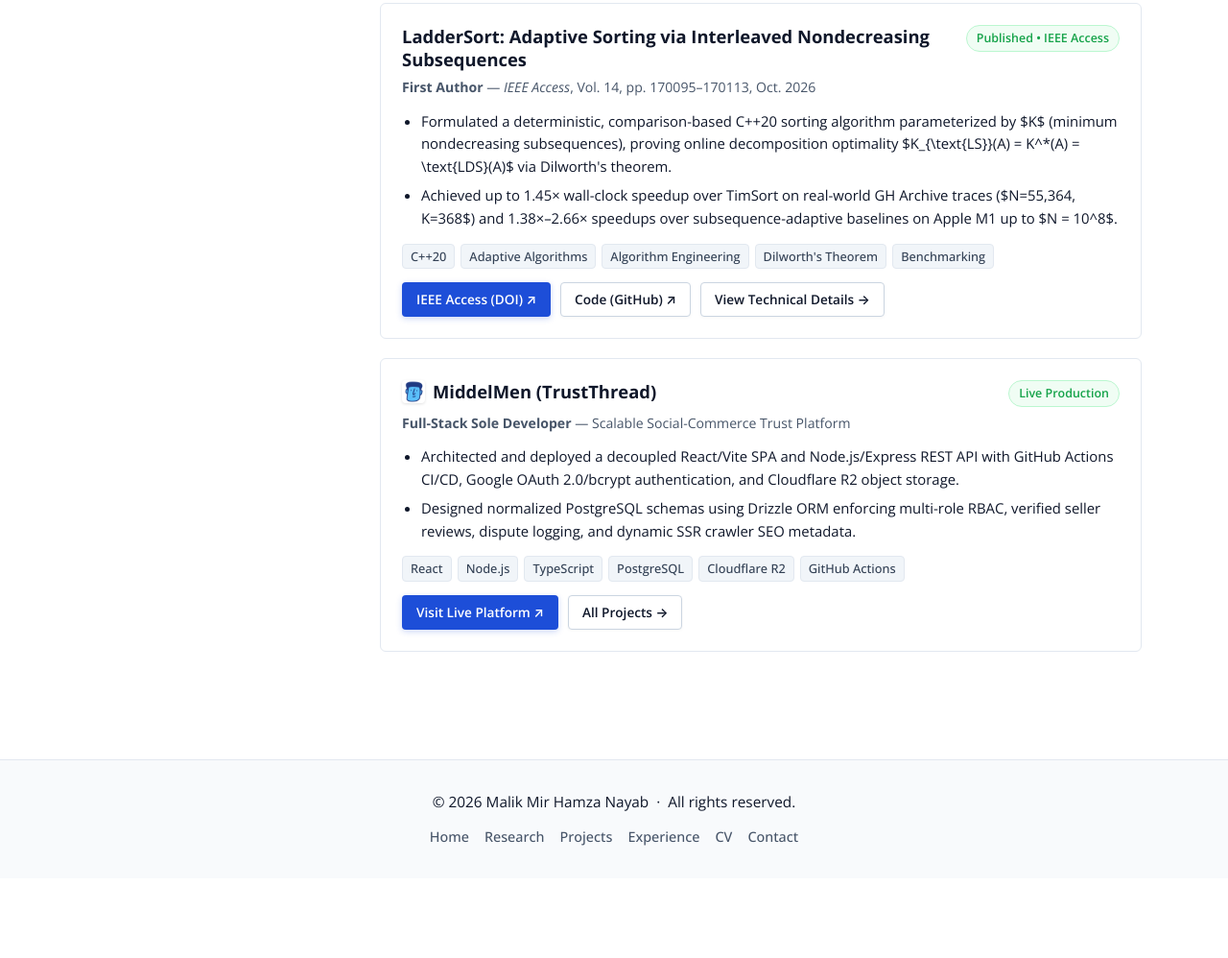
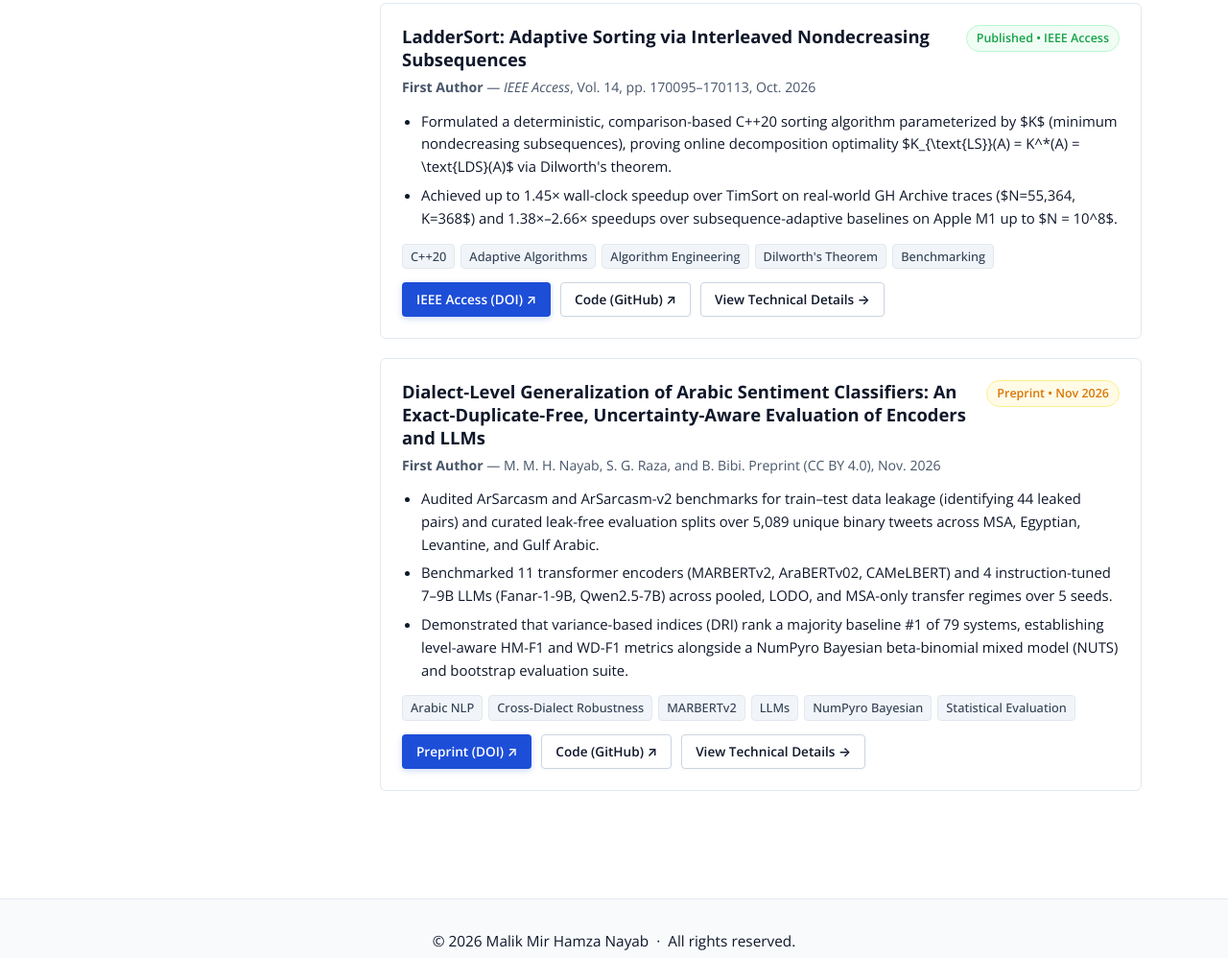
Before and after one commit to Hamza-Nayab/hamza-nayab.github.io, a plain HTML site: page index.html in a window 1280 px wide. Shown: the part 1341-2339 px from the top of the page at 96% size. Before the commit the page ends 2256 px from the top, so only its background shows below. Drawn offline with nearby package versions, Linux system fonts and the light colour scheme.

Commit message:
Add LadderSort publication link to sidebar and feature Arabic NLP research paper in homepage highlights

```diff
--- a/index.html
+++ b/index.html
@@ -127,6 +127,15 @@
 
         <!-- Social & Direct Link Icons -->
         <div class="theme-contact-social-links">
+          <div class="theme-contact-social-link">
+            <div class="theme-contact-social-link-icon">
+              <svg viewBox="0 0 24 24"><path d="M14 2H6c-1.1 0-1.99.9-1.99 2L4 20c0 1.1.89 2 1.99 2H18c1.1 0 2-.9 2-2V8l-6-6zm2 16H8v-2h8v2zm0-4H8v-2h8v2zm-3-5V3.5L18.5 9H13z"/></svg>
+            </div>
+            <div class="theme-contact-social-link-text">
+              <a href="https://doi.org/10.1109/ACCESS.2026.3748456" target="_blank" rel="noopener noreferrer">LadderSort (IEEE Access)</a>
+            </div>
+          </div>
+
           <div class="theme-contact-social-link">
             <div class="theme-contact-social-link-icon">
               <svg viewBox="0 0 24 24"><path d="M19 3H5c-1.1 0-2 .9-2 2v14c0 1.1.9 2 2 2h14c1.1 0 2-.9 2-2V5c0-1.1-.9-2-2-2zm-5 14H7v-2h7v2zm3-4H7v-2h10v2zm0-4H7V7h10v2z"/></svg>
@@ -272,30 +281,29 @@
 
           <article class="academic-card">
             <div class="card-header-line">
-              <h3 class="card-title" style="display: flex; align-items: center; gap: 8px; flex-wrap: wrap;">
-                <img src="assets/img/middelmen_logo.png" alt="MiddelMen Logo" style="height: 24px; width: 24px; border-radius: 4px; object-fit: contain; box-shadow: 0 1px 3px rgba(0,0,0,0.12);">
-                <a href="https://middelmen.com" target="_blank" rel="noopener noreferrer">MiddelMen (TrustThread)</a>
-              </h3>
-              <span class="card-status-badge live">Live Production</span>
+              <h3 class="card-title">Dialect-Level Generalization of Arabic Sentiment Classifiers: An Exact-Duplicate-Free, Uncertainty-Aware Evaluation of Encoders and LLMs</h3>
+              <span class="card-status-badge review">Preprint &bull; Nov 2026</span>
             </div>
             <div class="card-meta-line">
-              <strong>Full-Stack Sole Developer</strong> &mdash; Scalable Social-Commerce Trust Platform
+              <strong>First Author</strong> &mdash; M. M. H. Nayab, S. G. Raza, and B. Bibi. Preprint (CC BY 4.0), Nov. 2026
             </div>
             <ul class="card-bullets">
-              <li>Architected and deployed a decoupled React/Vite SPA and Node.js/Express REST API with GitHub Actions CI/CD, Google OAuth 2.0/bcrypt authentication, and Cloudflare R2 object storage.</li>
-              <li>Designed normalized PostgreSQL schemas using Drizzle ORM enforcing multi-role RBAC, verified seller reviews, dispute logging, and dynamic SSR crawler SEO metadata.</li>
+              <li>Audited ArSarcasm and ArSarcasm-v2 benchmarks for train&ndash;test data leakage (identifying 44 leaked pairs) and curated leak-free evaluation splits over 5,089 unique binary tweets across MSA, Egyptian, Levantine, and Gulf Arabic.</li>
+              <li>Benchmarked 11 transformer encoders (MARBERTv2, AraBERTv02, CAMeLBERT) and 4 instruction-tuned 7&ndash;9B LLMs (Fanar-1-9B, Qwen2.5-7B) across pooled, LODO, and MSA-only transfer regimes over 5 seeds.</li>
+              <li>Demonstrated that variance-based indices (DRI) rank a majority baseline #1 of 79 systems, establishing level-aware HM-F1 and WD-F1 metrics alongside a NumPyro Bayesian beta-binomial mixed model (NUTS) and bootstrap evaluation suite.</li>
             </ul>
             <div class="card-tags">
-              <span class="tag">React</span>
-              <span class="tag">Node.js</span>
-              <span class="tag">TypeScript</span>
-              <span class="tag">PostgreSQL</span>
-              <span class="tag">Cloudflare R2</span>
-              <span class="tag">GitHub Actions</span>
+              <span class="tag">Arabic NLP</span>
+              <span class="tag">Cross-Dialect Robustness</span>
+              <span class="tag">MARBERTv2</span>
+              <span class="tag">LLMs</span>
+              <span class="tag">NumPyro Bayesian</span>
+              <span class="tag">Statistical Evaluation</span>
             </div>
             <div style="display: flex; gap: 10px; flex-wrap: wrap;">
-              <a href="https://middelmen.com" target="_blank" rel="noopener noreferrer" class="theme-btn" style="font-size: 0.85rem; padding: 6px 14px;">Visit Live Platform &nearr;</a>
-              <a href="projects.html" class="theme-btn theme-btn-secondary" style="font-size: 0.85rem; padding: 6px 14px;">All Projects &rarr;</a>
+              <a href="https://doi.org/10.5281/zenodo.24326845" target="_blank" rel="noopener noreferrer" class="theme-btn" style="font-size: 0.85rem; padding: 6px 14px;">Preprint (DOI) &nearr;</a>
+              <a href="https://github.com/Hamza-Nayab/arabic-dialect-robustness" target="_blank" rel="noopener noreferrer" class="theme-btn theme-btn-secondary" style="font-size: 0.85rem; padding: 6px 14px;">Code (GitHub) &nearr;</a>
+              <a href="research.html#arabic-sentiment" class="theme-btn theme-btn-secondary" style="font-size: 0.85rem; padding: 6px 14px;">View Technical Details &rarr;</a>
             </div>
           </article>
         </div>
```
Also changed, not shown: contact.html (+10 -1 lines), cv.html (+9 -0 lines), experience.html (+9 -0 lines), projects.html (+9 -0 lines), research.html (+9 -0 lines), 1 other file.
